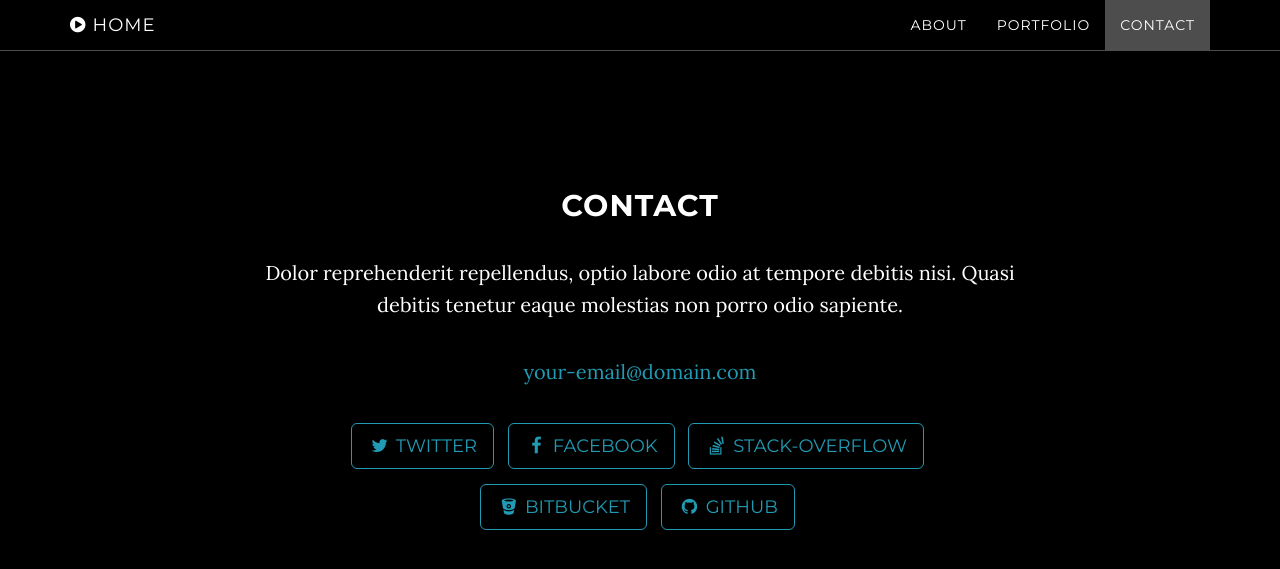
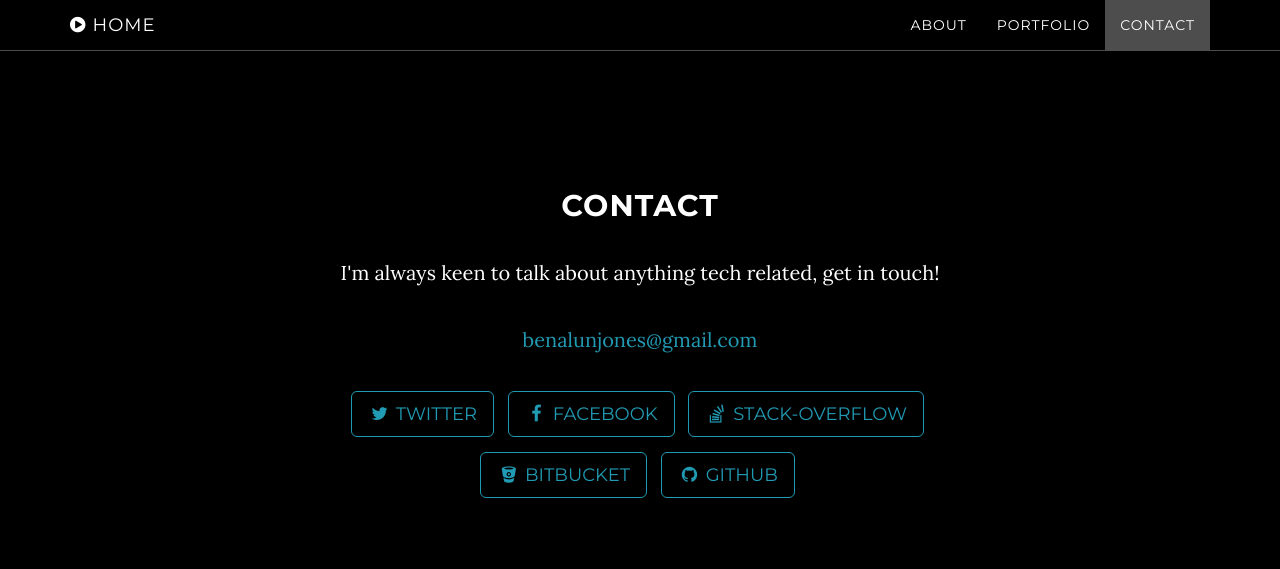
Before and after one commit to benalun-jones/benalun-jones.github.io, a Jekyll site: the page built from index.html, in a window 1280 px wide and 900 px high, scrolled down 2471 px. Shown: the top 569 px of the window. Built offline with Jekyll 4.4.1, drawn with Linux system fonts in a browser that asks for light colours; part of the change alters nothing that is shown.

Commit message:
changed contact information to include my email

```diff
--- a/_config.yml
+++ b/_config.yml
@@ -1,8 +1,8 @@
 # Site settings
 title: Grayscale
-email: your-email@domain.com
-url: https://example.github.io
-description: "Write an awesome description for your new site here. You can edit this line in _config.yml. It will appear in your document head meta (for Google search results) and in your feed.xml site description."
+email: benalunjones@gmail.com
+url: http://benalun-jones.github.io/
+description: "Ben Alun-Jones's Junior Developer CV with added portfolio and skillset offerings"
 
 # Color settings (hex-codes without the leading hash-tag)
 color:
--- a/_includes/contact.html
+++ b/_includes/contact.html
@@ -3,7 +3,7 @@
         <div class="row">
             <div class="col-lg-8 col-lg-offset-2">
                 <h2>Contact</h2>
-                <p>Dolor reprehenderit repellendus, optio labore odio at tempore debitis nisi. Quasi debitis tenetur eaque molestias non porro odio sapiente.</p>
+                <p>I'm always keen to talk about anything tech related, get in touch!</p>
                 <p><a href="mailto:{{ site.email }}">{{ site.email }}</a>
                 </p>
                 <ul class="list-inline banner-social-buttons">
```
